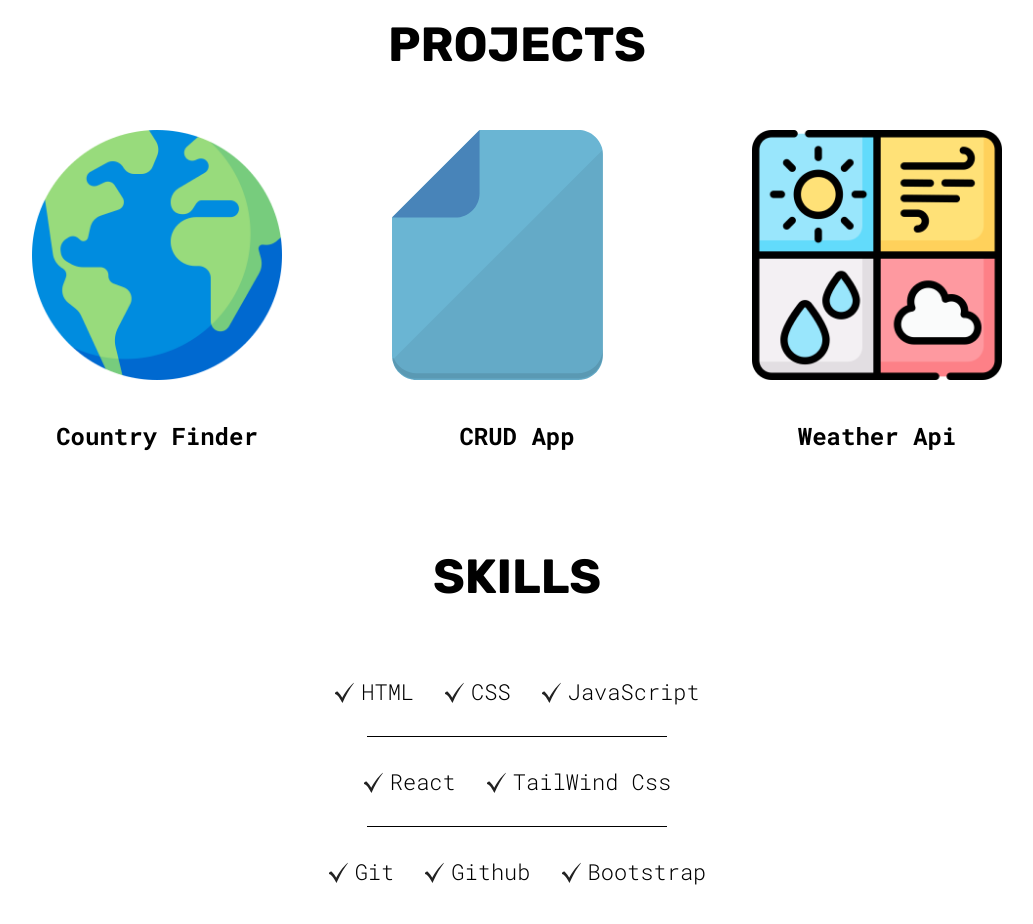
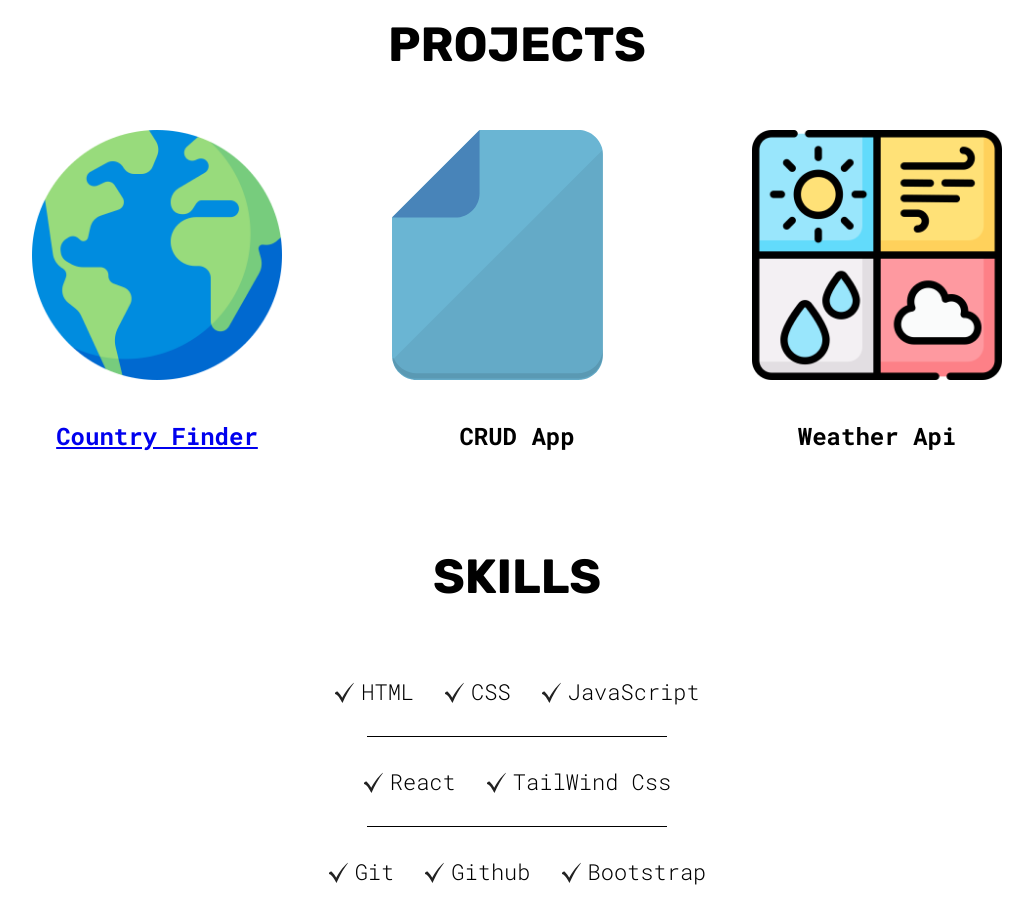
Before and after one commit to sharadrakshak/portfolio, a React (Vite) app: page / in a window 1280 px wide. Shown: the part 900-1824 px from the top of the page, without its empty margins (123-1156 px from the left). Built offline with nearby package versions, Linux system fonts and the light colour scheme.

Commit message:
link updated

```diff
--- a/src/Components/Projects.jsx
+++ b/src/Components/Projects.jsx
@@ -8,7 +8,7 @@ export default function Projects() {
     <div className='project_title'>
       <h1 className='section_title'>Projects</h1>
       <div className="projects_container">
-        <a>
+        <a href='https://lucky-salmiakki-4c653b.netlify.app/'>
             <img className='earth' src={globe} alt="" />
             <h3>Country Finder</h3>
         </a>
```
